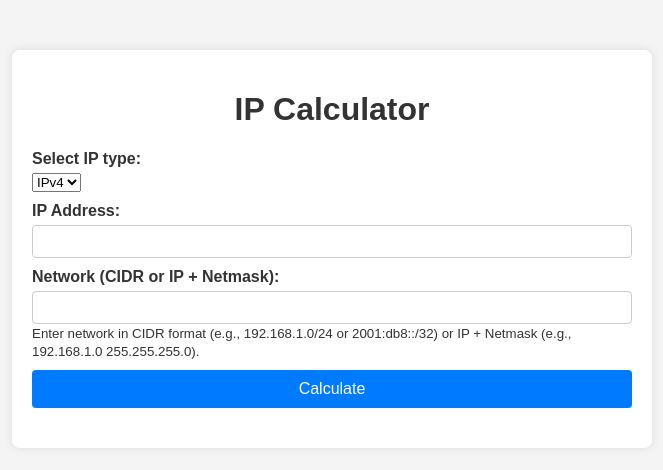
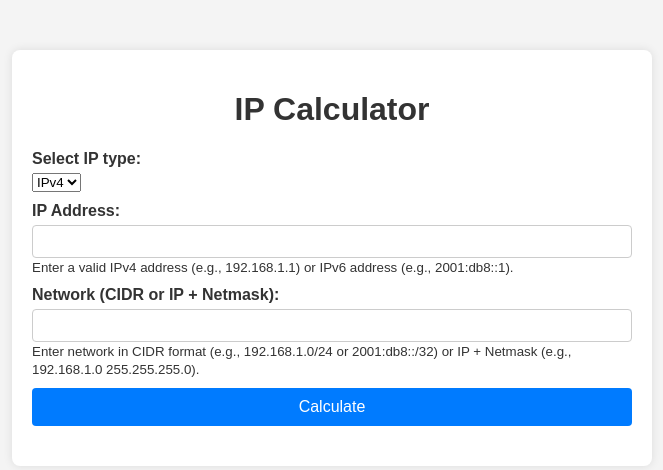
Before and after one commit to ndlong78/ipcal, a Flask app: page / in a window 1280 px wide. Shown: the top 470 px of the page, without its empty margins (308-971 px from the left). Run offline with Flask 2, Linux system fonts and the light colour scheme.

Commit message:
update ip address message

```diff
--- a/app/templates/index.html
+++ b/app/templates/index.html
@@ -28,6 +28,7 @@
             <div>
                 <label for="ip-address">IP Address:</label>
                 <input type="text" id="ip-address" name="ip-address" oninput="filterIP(this)">
+                <small>Enter a valid IPv4 address (e.g., 192.168.1.1) or IPv6 address (e.g., 2001:db8::1).</small>
             </div>
             <div>
                 <label for="network">Network (CIDR or IP + Netmask):</label>
```
